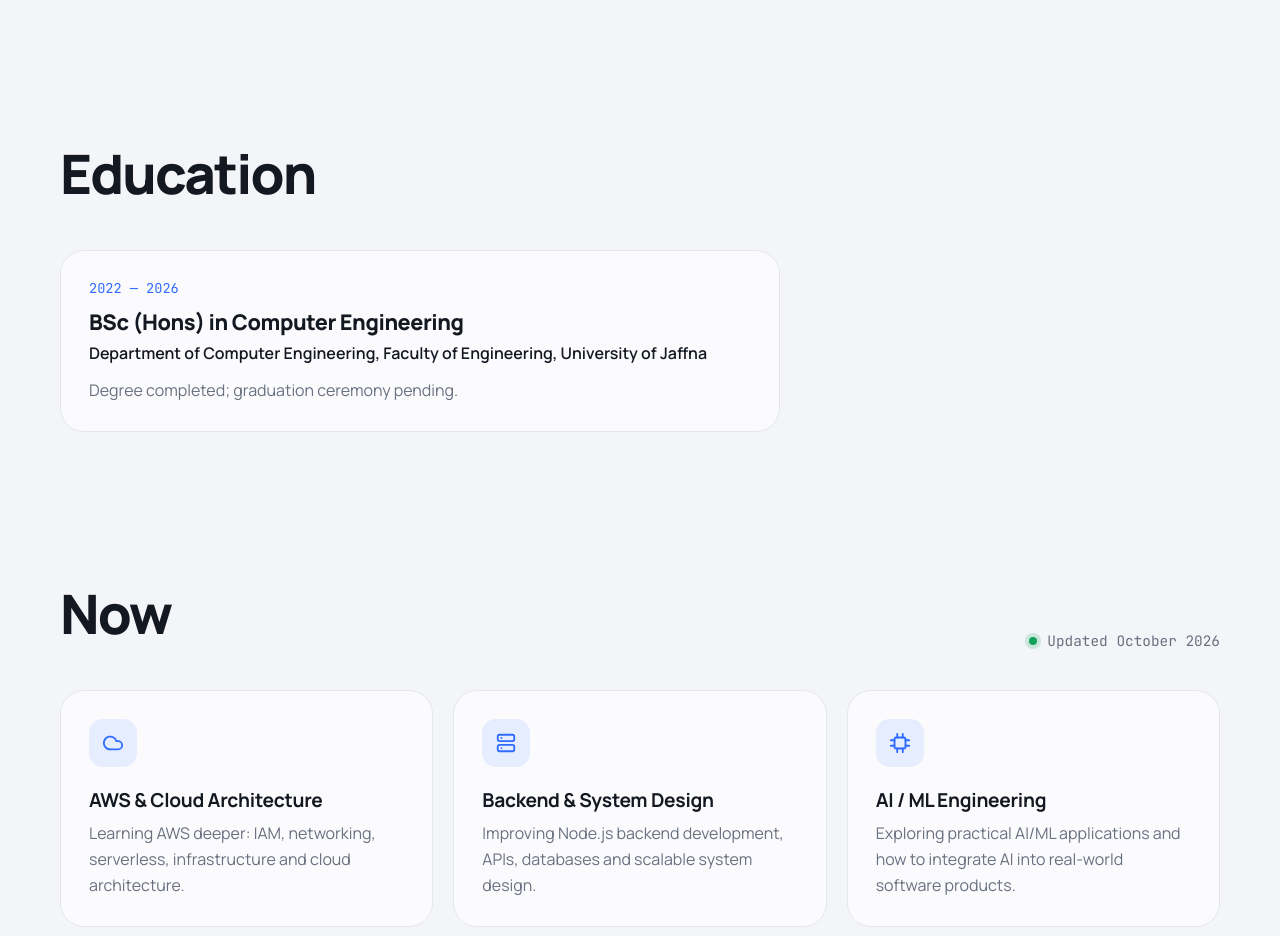
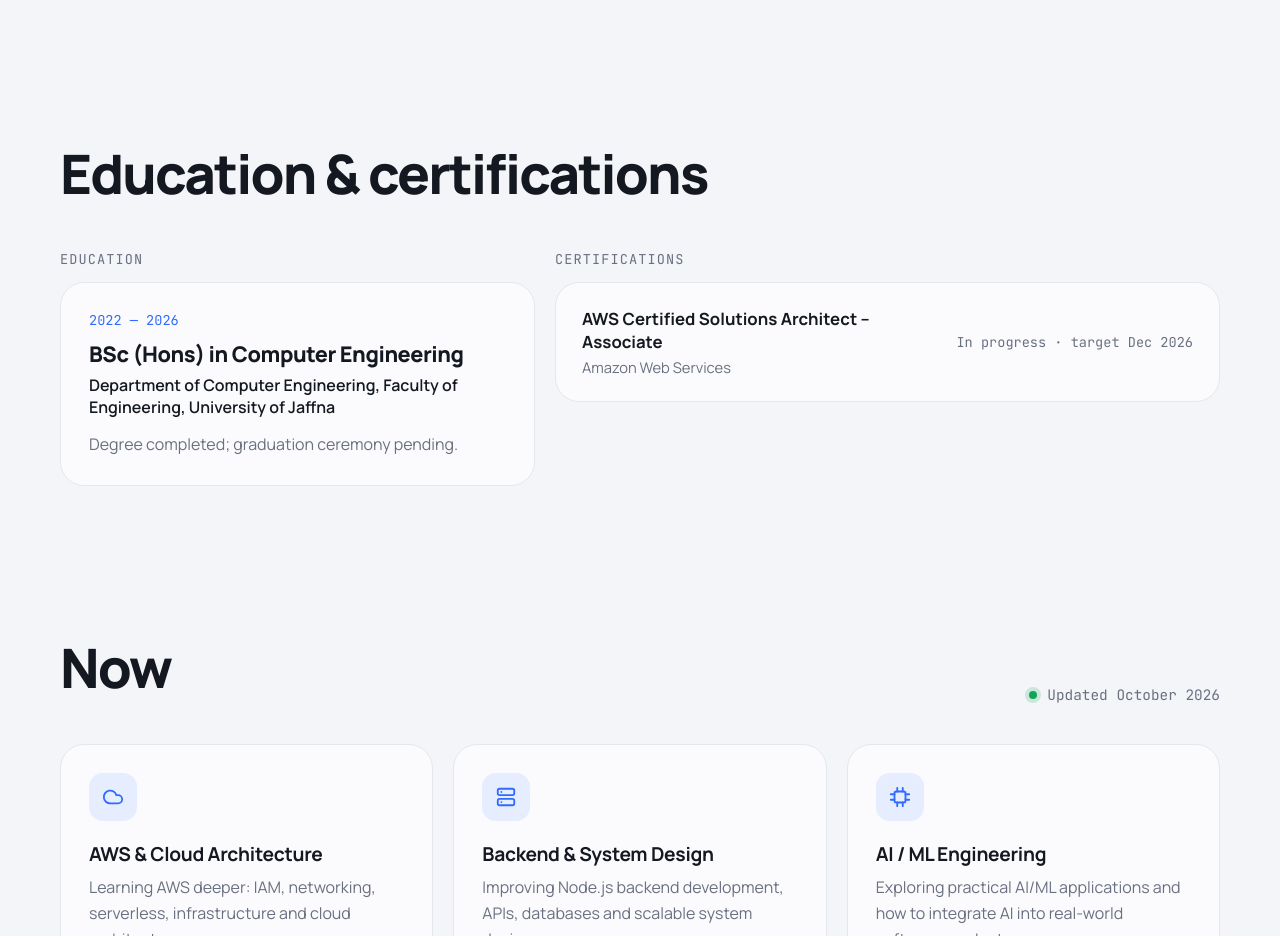
Before and after one commit to AshanOdi/ashan-odithya-portfolio, a React (Vite) app: page / in a window 1280 px wide. Shown: the part 4820-5756 px from the top of the page. Built offline with nearby package versions, Linux system fonts and the light colour scheme.

Commit message:
feat: AWS Solutions Architect Associate in progress
Co-Authored-By: Claude Opus 5.5 <noreply@anthropic.com>

```diff
--- a/src/data/education.js
+++ b/src/data/education.js
@@ -12,4 +12,11 @@ export const education = [
 // least one entry. Example:
 // { name: "AWS Certified Cloud Practitioner", issuer: "Amazon Web Services",
 //   year: "2026", link: "https://www.credly.com/badges/..." },
-export const certifications = [];
+export const certifications = [
+  {
+    name: "AWS Certified Solutions Architect – Associate",
+    issuer: "Amazon Web Services",
+    year: "In progress · target Dec 2026",
+    link: null, // add the Credly link once it is issued
+  },
+];
```
